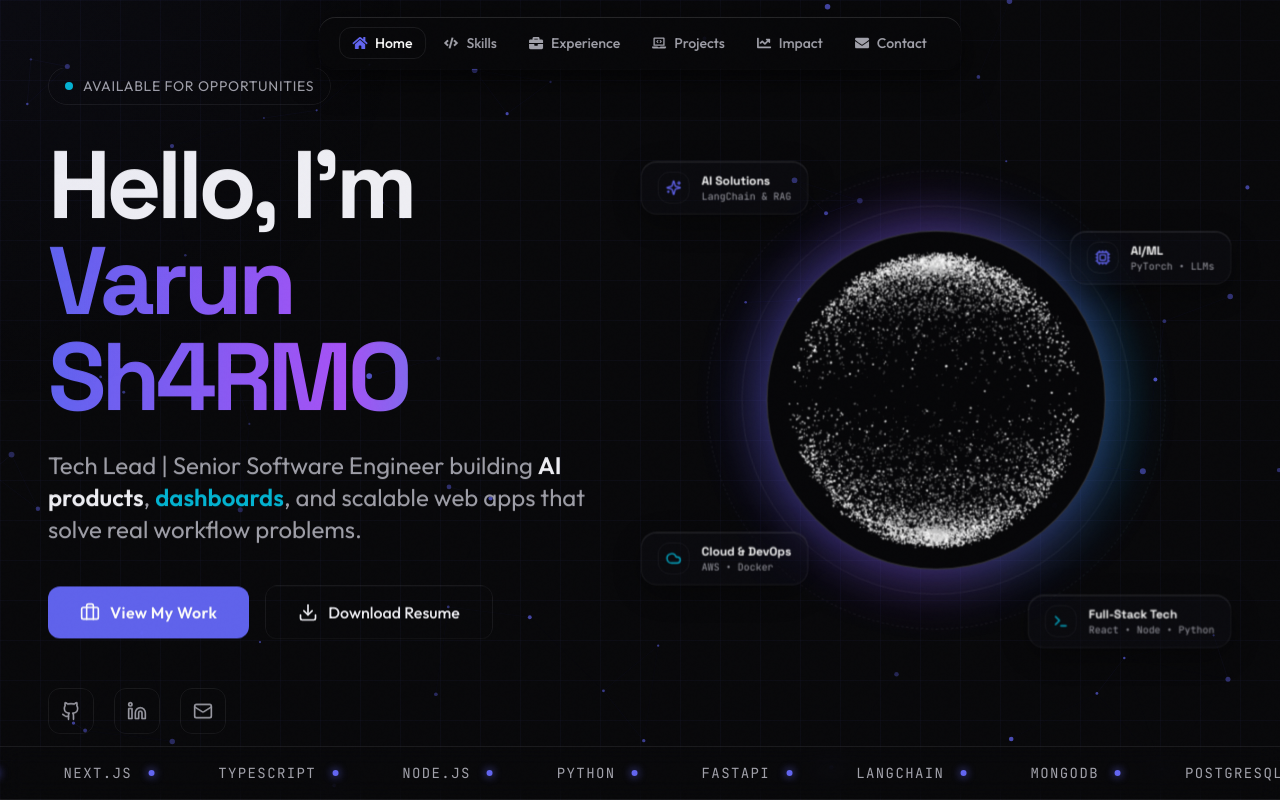
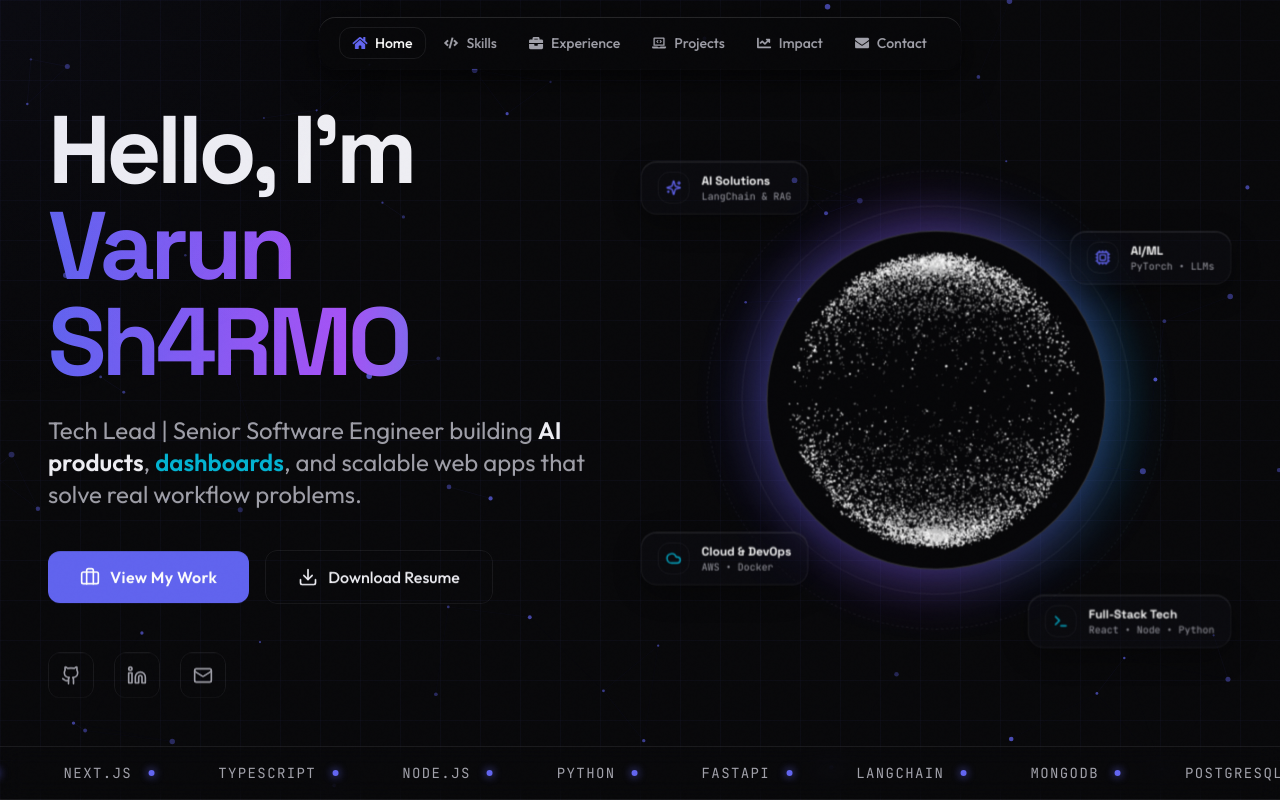
Before and after one commit to VarunWeb6/portfolio-vs, a React (Vite) app: page / in a window 1280 px wide. Shown: the top 800 px of the page. Built offline with nearby package versions, Linux system fonts and the light colour scheme.

Commit message:
refactor: comment out status badge in Hero component for future adjustments

```diff
--- a/src/components/Hero.jsx
+++ b/src/components/Hero.jsx
@@ -413,15 +413,15 @@ export default function Hero() {
                 className="stagger-in"
               >
                 {/* Status Badge */}
-                <div className="inline-flex items-center gap-2.5 mb-8 px-4 py-2 rounded-full border border-[var(--accent)]/20 bg-[var(--accent)]/5 backdrop-blur-md w-fit">
+                {/* <div className="inline-flex items-center gap-2.5 mb-8 px-4 py-2 rounded-full border border-[var(--accent)]/20 bg-[var(--accent)]/5 backdrop-blur-md w-fit">
                   <span className="relative flex h-2 w-2">
                     <span className="animate-ping absolute inline-flex h-full w-full rounded-full bg-[var(--secondary)] opacity-75" />
                     <span className="relative inline-flex rounded-full h-2 w-2 bg-[var(--secondary)]" />
-                  </span>
-                  <span className="text-[var(--text-secondary)] text-sm font-body tracking-wider uppercase">
+                  </span> */}
+                  {/* <span className="text-[var(--text-secondary)] text-sm font-body tracking-wider uppercase">
                     Available for Opportunities
-                  </span>
-                </div>
+                  </span> */}
+                {/* </div> */}
 
                 {/* Main Heading */}
                 <h1 className="text-5xl sm:text-6xl lg:text-7xl xl:text-8xl font-display font-extrabold leading-[1.05] tracking-tighter mb-6">
```
